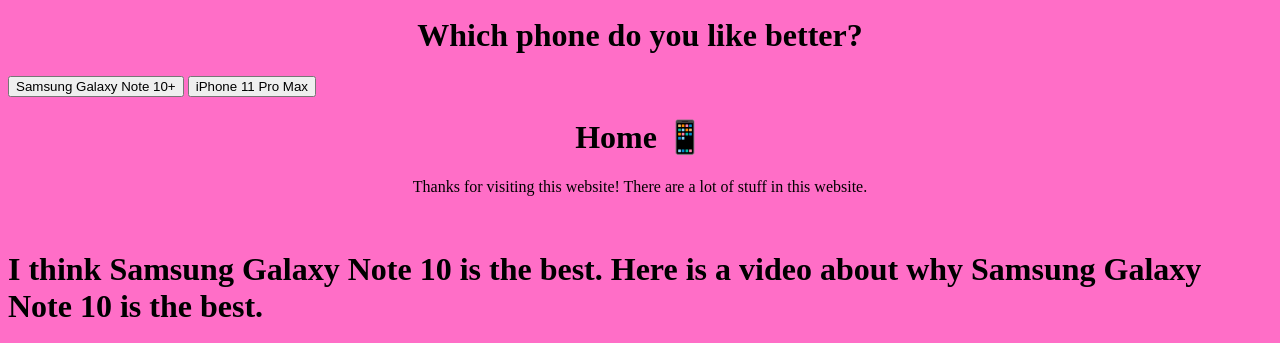
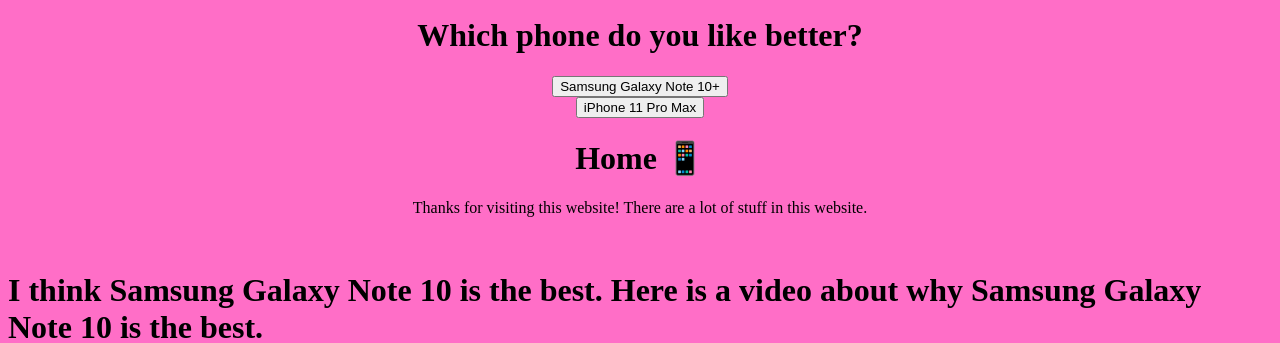
Before and after one commit to praveenakarapu/hem1.github.io, a plain HTML site: page index.html in a window 1280 px wide. Shown: the part 1222-1565 px from the top of the page. Drawn offline with Linux system fonts and the light colour scheme.

Commit message:
Update index.html

```diff
--- a/index.html
+++ b/index.html
@@ -1,4 +1,3 @@
-KB
 
 <!DOCTYPE html>
 <html>
@@ -12,36 +11,49 @@ body {
   font-family: Impact, Charcoal, sans-serif
 }
 </head>
+
+
 <body>
 <h1 align="center">Welcome to my website! &#129351</h1>
+
 	<table style="width:100%">
 <table border="10" bordercolor="#DEC6DF" width="70.91%" align="center">
 <tr>	<th>Home &#128287 </th>	<th> Purpose &#10024 </th>	<th> What Does This Contain? &#127918 </th>	</tr></table>
+
 <br>
 <br>
+
 <center>
 <img src="https://raw.githubusercontent.com/praveenakarapu/HKAW999910.github.io/gh-pages/iP11PXvsSGN10.jpg" width="1210" height="1010" align="center">
 </center>
+
 <br>
+
 <h1 align="center">Which phone do you like better?</h1>
-<button align="center" onclick="SGN10()">Samsung Galaxy Note 10+</button>
+
+		<center> <button align="center" onclick="SGN10()">Samsung Galaxy Note 10+</button> </center>
 <script>
 function SGN10() {
   alert("Cool!");
 }
 </script>
-<button onclick="I11()">iPhone 11 Pro Max</button>
+		<center> <button onclick="I11()">iPhone 11 Pro Max</button> </center>
 
 <script>
 function I11() {
   alert("Cool!");
 }
 </script>
+
 <h1 align="center">Home &#128241</h1>
+
 <p align="center">Thanks for visiting this website! There are a lot of stuff in this website.</p>
+
 <br>
 <h1>I think Samsung Galaxy Note 10 is the best. Here is a video about why Samsung Galaxy Note 10 is the best.</h1>
 <br>
+<center>
 <iframe align="center" width="1120" height="630" src="https://www.youtube.com/embed/Wra4w2KrLw8" frameborder="0" allow="accelerometer; autoplay; encrypted-media; gyroscope; picture-in-picture" allowfullscreen></iframe>
-</body>
+		</center>
+	</body>
 </html>
```
